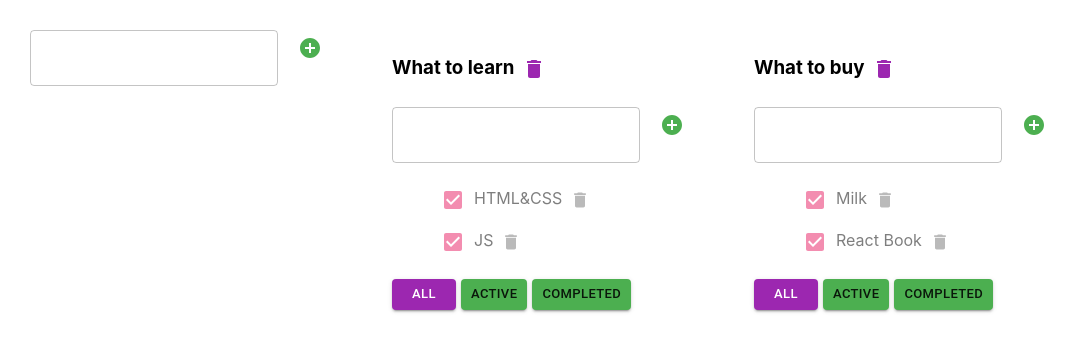
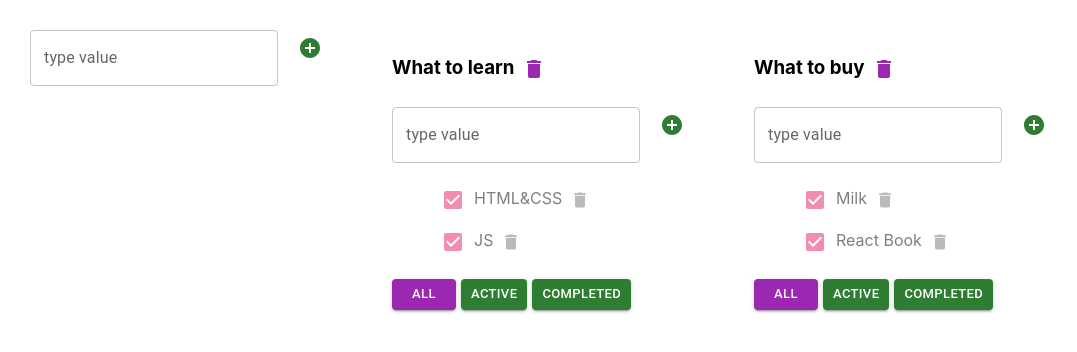
Before and after one commit to dktwho/1-todolist-mui, a React (Create React App) app: page / in a window 1280 px wide. Shown: the top 352 px of the page, without its empty margins (0-1077 px from the left). Built offline with nearby package versions, Linux system fonts and the light colour scheme.

Commit message:
checked value inside input

```diff
--- a/src/AddItemForm.tsx
+++ b/src/AddItemForm.tsx
@@ -36,11 +36,12 @@ export function AddItemForm(props: AddItemFormPropsType) {
                    onChange={onChangeHandler}
                    onKeyPress={onKeyPressHandler}
                    className={error ? "error" : ""}
-
-
+                   error={!!error}
+                   helperText={error}
+                   title={'type here'}
+                   label={'type value'}
         />
         <Button onClick={addItem}><AddCircleIcon/></Button>
 
-        {error && <div  className="error-message">{error}</div>}
     </div>
 }
--- a/src/App.tsx
+++ b/src/App.tsx
@@ -4,7 +4,7 @@ import {TaskType, Todolist} from './Todolist';
 import {v1} from 'uuid';
 import {AddItemForm} from './AddItemForm';
 import {createTheme, ThemeProvider } from '@mui/material';
-import {blue, green} from '@mui/material/colors';
+
 
 export type FilterValuesType = "all" | "active" | "completed";
 type TodolistType = {
@@ -123,7 +123,9 @@ function App() {
     const theme = createTheme({
         palette: {
             primary: {
-                main: green[500],
+                main: '#2e7d32',
+                light: '#4caf50',
+                dark: '#1b5e20',
             },
         },
     });
--- a/src/Todolist.tsx
+++ b/src/Todolist.tsx
@@ -75,7 +75,7 @@ export function Todolist(props: PropsType) {
             }
         </ul>
         <div>
-            <Button sx={{mr: '5px'}} color={props.filter === 'all' ? 'secondary' : 'primary'} size={'small'} variant={'contained'}
+            <Button sx={{  mr: '5px'}} color={props.filter === 'all' ? 'secondary' : 'primary'} size={'small'} variant={'contained'}
                     onClick={onAllClickHandler}>All
             </Button>
             <Button sx={{mr: '5px'}} color={props.filter === 'active' ? 'secondary' : 'primary'} size={'small'} variant={'contained'}
```
